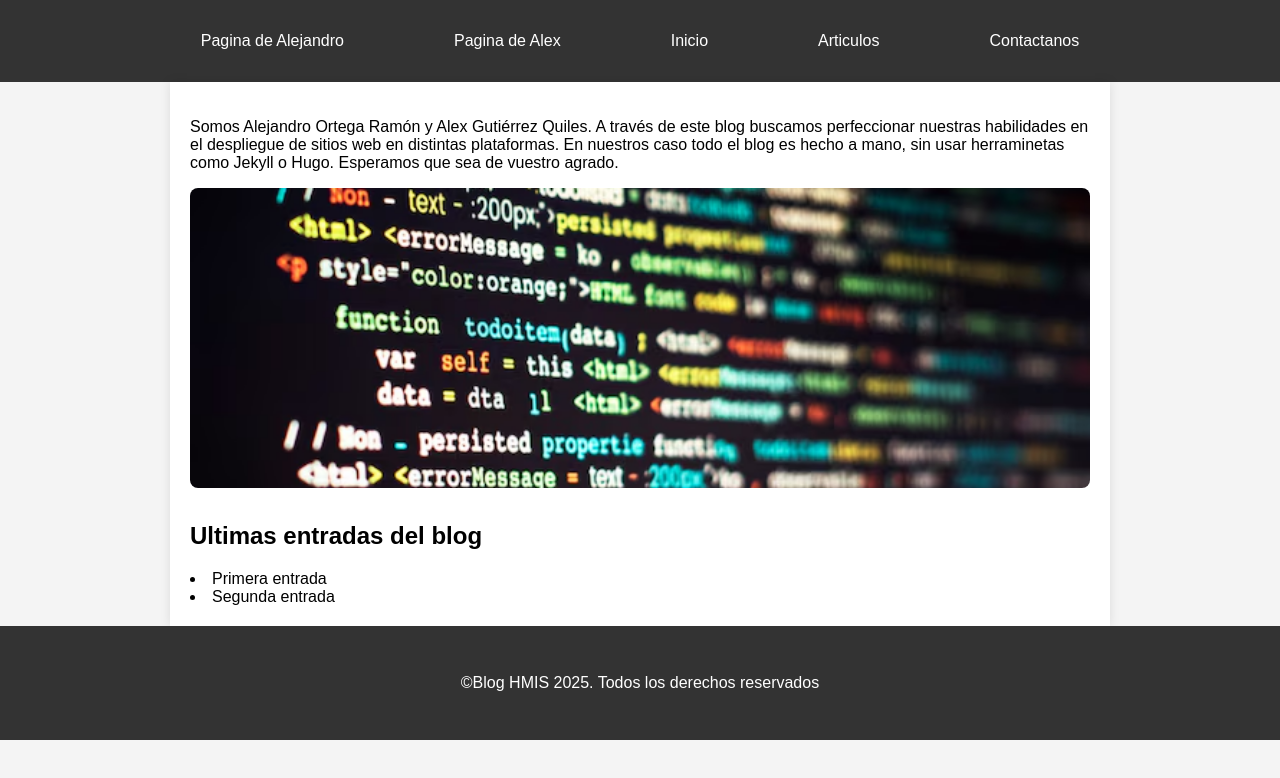
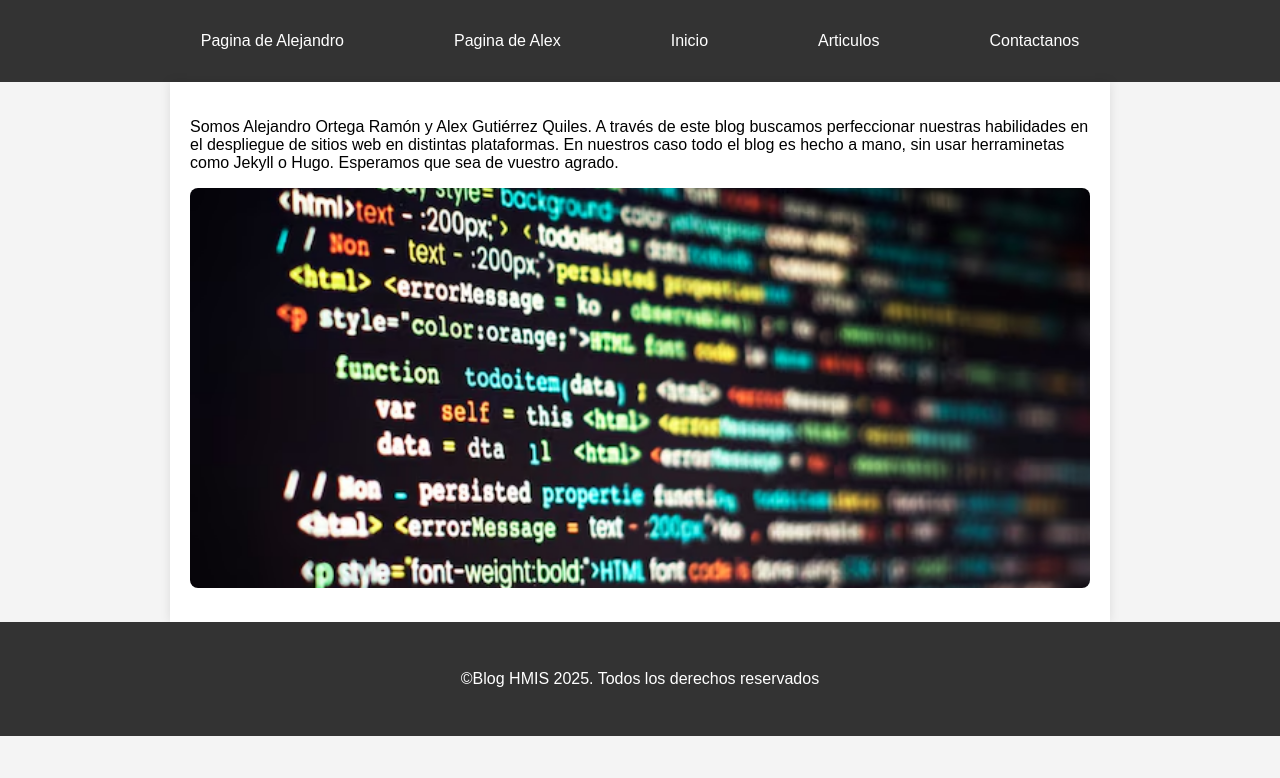
Before and after one commit to ualhmis2025-equipo14/Blog, a plain HTML site: page index.html in a window 1280 px wide. Drawn offline with Linux system fonts and the light colour scheme.

Commit message:
Tocado estilo imagenes

```diff
--- a/index.html
+++ b/index.html
@@ -24,13 +24,6 @@
             plataformas. En nuestros caso todo el blog es hecho a mano, sin usar herraminetas como Jekyll o Hugo. Esperamos que sea de vuestro agrado.
         </p>
         <img src="assets/CodeImage.avif" alt="Imagen" class="post-image">
-        <section>
-            <h2>Ultimas entradas del blog</h2>
-            <table>
-                <li>Primera entrada</li>
-                <li>Segunda entrada</li>
-            </table>
-        </section>
     </main>
     <footer>
         <p>&copy;Blog HMIS 2025. Todos los derechos reservados</p>
--- a/styles.css
+++ b/styles.css
@@ -39,7 +39,7 @@ main {
 
 .post-image {
     width: 100%;
-    max-height: 300px;
+    max-height: 400px;
     object-fit: cover;
     border-radius: 8px;
     margin-bottom: 10px;
```
